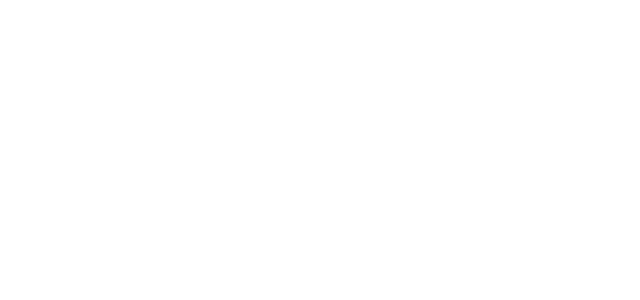
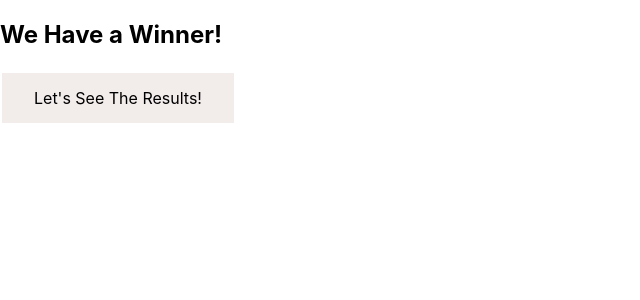
Before and after one commit to Alphalt/Game-Assessment-Frontend, a React (Create React App) app: page /finish-game in a window 1280 px wide. Shown: the top 300 px of the page, without its empty margins (0-640 px from the left). Built offline with nearby package versions, Linux system fonts and the light colour scheme.

Commit message:
Finish and Stadistics

```diff
--- a/src/App.js
+++ b/src/App.js
@@ -1,5 +1,5 @@
 import React from 'react';
-import { Link } from 'react-router-dom'
+import { Link } from 'react-router-dom';
 import principalImage from './images/1-GameOfDrones.png';
 import './App.css';
 
--- /dev/null
+++ b/src/components/finish-game/Finish/Finish.js
@@ -0,0 +1,27 @@
+import React from 'react';
+import { Link } from 'react-router-dom';
+
+const Finish = () => {
+
+
+    return (
+        <div className="Finish">
+            <h2>We Have a Winner!</h2>
+            {
+                (() => {
+                    if(parseInt(localStorage.getItem('gamesWinsOne') > parseInt(localStorage.getItem('gamesWinsTwo')))) {
+                        return <h4>{localStorage.getItem('PlayerOneName')}</h4>
+                    }
+
+                    if(parseInt(localStorage.getItem('gamesWinsOne') < parseInt(localStorage.getItem('gamesWinsTwo')))) {
+                        return <h4>{localStorage.getItem('PlayerTwoName')}</h4>
+                    }
+
+                    return <Link to="/Stadistics" className="Button">Let's See The Results!</Link>
+                })()
+            }
+        </div>
+    )
+}
+
+export default Finish;
--- /dev/null
+++ b/src/components/finish-game/Stadistics/Stadistics.js
@@ -0,0 +1,13 @@
+import React from 'react';
+
+const Stadistics = () => {
+
+
+    return (
+        <div className="Stadistics">
+
+        </div>
+    )
+}
+
+export default Stadistics;
--- a/src/components/game/Board/Board.js
+++ b/src/components/game/Board/Board.js
@@ -1,6 +1,7 @@
 import React, { useState, useEffect } from 'react';
 import Choices from '../Choices/Choices';
 import axios from 'axios';
+import { Redirect } from 'react-router-dom';
 
 const Board = () => {
 
@@ -73,6 +74,7 @@ const Board = () => {
 
     return (
         <div className="Board">
+            {finish ? <Redirect to='/finish-game' /> : null}
             <div className="Start-Title-Container">
                 <h2 className="Start-Title">GAME OF DRONES</h2>
             </div>
--- a/src/components/game/Choices/Choices.js
+++ b/src/components/game/Choices/Choices.js
@@ -1,4 +1,4 @@
-import React, { useState } from 'react';
+import React from 'react';
 import rockImage from '../../../images/3-RockHand.png';
 import paperImage from '../../../images/3-PaperHand.png';
 import scissorsImage from '../../../images/3-ScissorsHand.png';
--- a/src/index.js
+++ b/src/index.js
@@ -6,6 +6,8 @@ import * as serviceWorker from './serviceWorker';
 import App from './App';
 import Start from '../src/components/start-game/Start/Start';
 import Board from '../src/components/game/Board/Board';
+import Finish from '../src/components/finish-game/Finish/Finish';
+import Stadistics from '../src/components/finish-game/Stadistics/Stadistics';
 
 const routing = (
     <Router>
@@ -13,6 +15,8 @@ const routing = (
             <Route exact path="/" component={App} />
             <Route path="/start-game" component={Start} />
             <Route path="/board" component={Board} />
+            <Route path="/finish-game" component={Finish} />
+            <Route path="/stadistics" component={Stadistics} />
         </div>
     </Router>
 )
```
Also changed, not shown: src/components/finish-game/Finish/Finish.css (added), src/components/finish-game/Stadistics/Stadistics.css (added).
